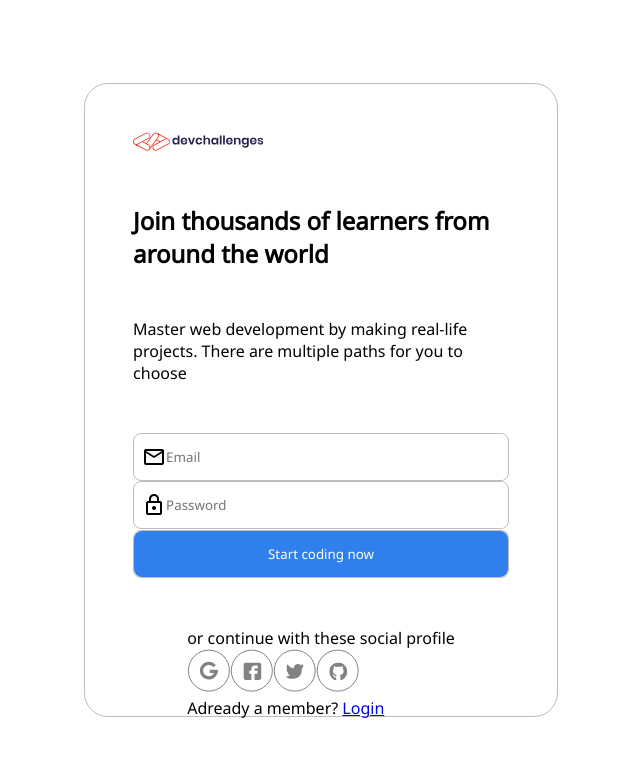
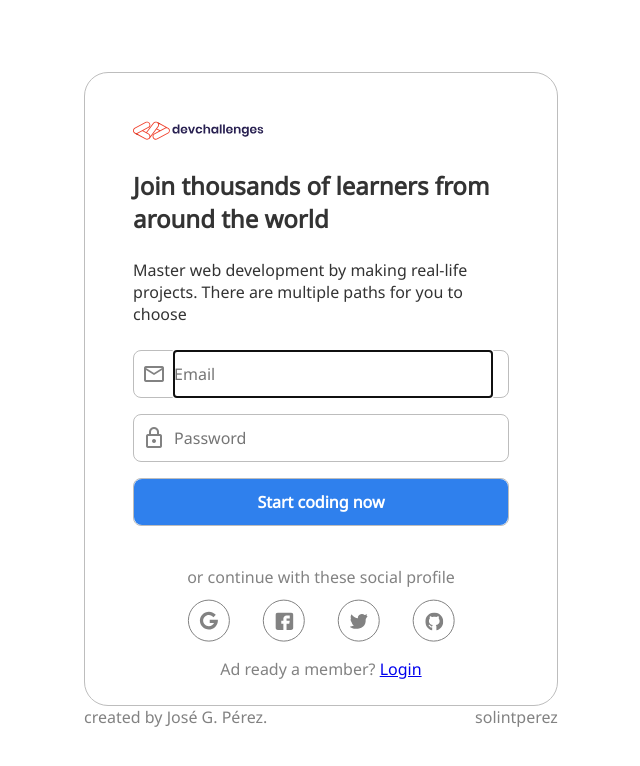
Before and after one commit to josegpmsud/mpn3, a PHP site: page / in a window 1280 px wide. Shown: the top 766 px of the page, without its empty margins (319-959 px from the left). Run offline with PHP 8.4, Linux system fonts and the light colour scheme.

Commit message:
terminado css index.php

```diff
--- a/index.php
+++ b/index.php
@@ -1,15 +1,16 @@
 <?php require_once("./section/head.php") ?>
 <body>
     <main class="main">
+        <div>
         <section class="cont-login">
             <div class="cont-logo">
                 <img src="./assets/devchallenges.svg" alt="logo">
             </div>
 
-            <h1>Join thousands of learners from around the world</h1>
+            <h1 class="text1">Join thousands of learners from around the world</h1>
 
-            <p>Master web development by making real-life projects. There are multiple paths for you to choose<br>
-            <em>
+            <p class="text1">Master web development by making real-life projects. There are multiple paths for you to choose<br>
+            <em class="mess">
             <?php
                 session_start();
                 if(isset($_SESSION['duplicado'])){
@@ -25,7 +26,7 @@
             <div class="input">
                 <span class="material-symbols-outlined"> mail </span>
 
-                <input class="input-dig" type="email" placeholder="Email" name="email">
+                <input class="input-dig" type="email" placeholder="Email" name="email" autofocus value="">
 
             </div>
 
@@ -42,20 +43,24 @@
 
 
 
-            <div>
-                <p>or continue with these social profile</p>
+            <div class="cont-link">
+                <p class="text2">or continue with these social profile</p>
                 <section class="link">
-                    <div><img src="./assets/Google.svg" alt="Google"></div>
-                    <div><img src="./assets/Facebook.svg" alt="Facebook"></div>
-                    <div><img src="./assets/Twitter.svg" alt="Twitter"></div>
-                    <div><img src="./assets/Gihub.svg" alt="Gihub"></div>
+                    <div class="lb"><img src="./assets/Google.svg" alt="Google"></div>
+                    <div class="lb"><img src="./assets/Facebook.svg" alt="Facebook"></div>
+                    <div class="lb"><img src="./assets/Twitter.svg" alt="Twitter"></div>
+                    <div class="lb"><img src="./assets/Gihub.svg" alt="Gihub"></div>
                 </section>
-                <p>Adready a member?  <a href="./views/login.php">Login</a></p>
+                <p class="text2">Ad ready a member?  <a href="./views/login.php">Login</a></p>
             </div>
 
 
+
         </section>
-
+        <?php
+                require_once("./section/footer.php");
+        ?>
+     </div>
     </main>
 
 </body>
--- /dev/null
+++ b/section/footer.php
@@ -0,0 +1,5 @@
+
+<section class="footer">
+    <span class="text2">created by José G. Pérez.</span>
+    <span class="text2">solintperez</span>
+</section>
--- a/style/style.css
+++ b/style/style.css
@@ -23,11 +23,19 @@
     display: flex;
     flex-direction: column;
     align-items: center;
-    gap: 3rem;/*mientras por mejorar dieño*/
+    gap: 1.5rem;/*mientras por mejorar dieño*/
+}
+.text1{
+    color: #333333;
+}
+.text2{
+    color: #828282;
 }
 
 .link{
+    width: 100%;
     display: flex;
+    justify-content: space-around;
 }
 
 .cont-logo{
@@ -46,18 +54,27 @@
     /*padding: .5rem;*/
     margin: .05rem 0rem;
     height: 48px;
+    margin-bottom: 1rem;
 
 }
 
+.mess{
+    color: red;
+    font-size: 15px;
+}
+
 .input-dig{
-    width: 90%;
+    width: 85%;
     height: 100%;
     border-style: none;
-
+    margin-left: 0.5rem;
+    font-weight: 400;
+    font-size: 16px;
 }
 
 .material-symbols-outlined{
     margin-left: 0.5rem;
+    color: #828282;
 }
 
 .button{
@@ -67,6 +84,8 @@
     height: 100%;
     border: none;
     border-radius: 8px;
+    font-weight: 600;
+    font-size: 16px;
 }
 
 form{
@@ -74,13 +93,28 @@
 
 }
 
-
-/*
-.cont-input{
-    width: 100%;
-    align-items: start;
-    border-style: solid;
-    border-color: black;
+.cont-link{
+    width: 80%;
+    display: flex;
+    flex-direction: column;
+    align-items: center;
+    gap: .7rem;
 }
 
-*/
+.lb:hover{
+    cursor: pointer;
+
+
+}
+
+button:hover {
+    cursor: pointer;
+    border-style: solid;
+
+
+}
+
+.footer{
+    display: flex;
+    justify-content: space-between;
+}
```
Also changed, not shown: porResolver.md (+1 -0 lines).
